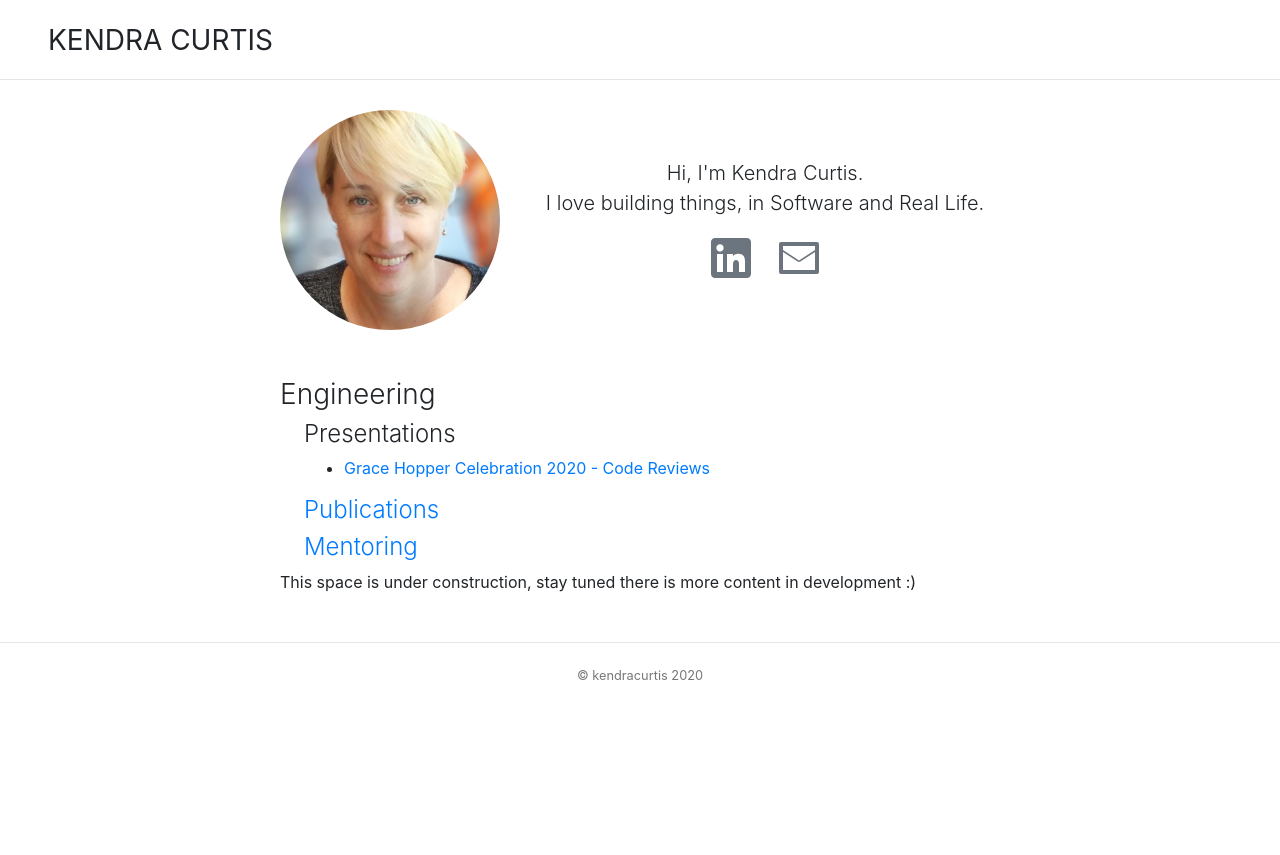
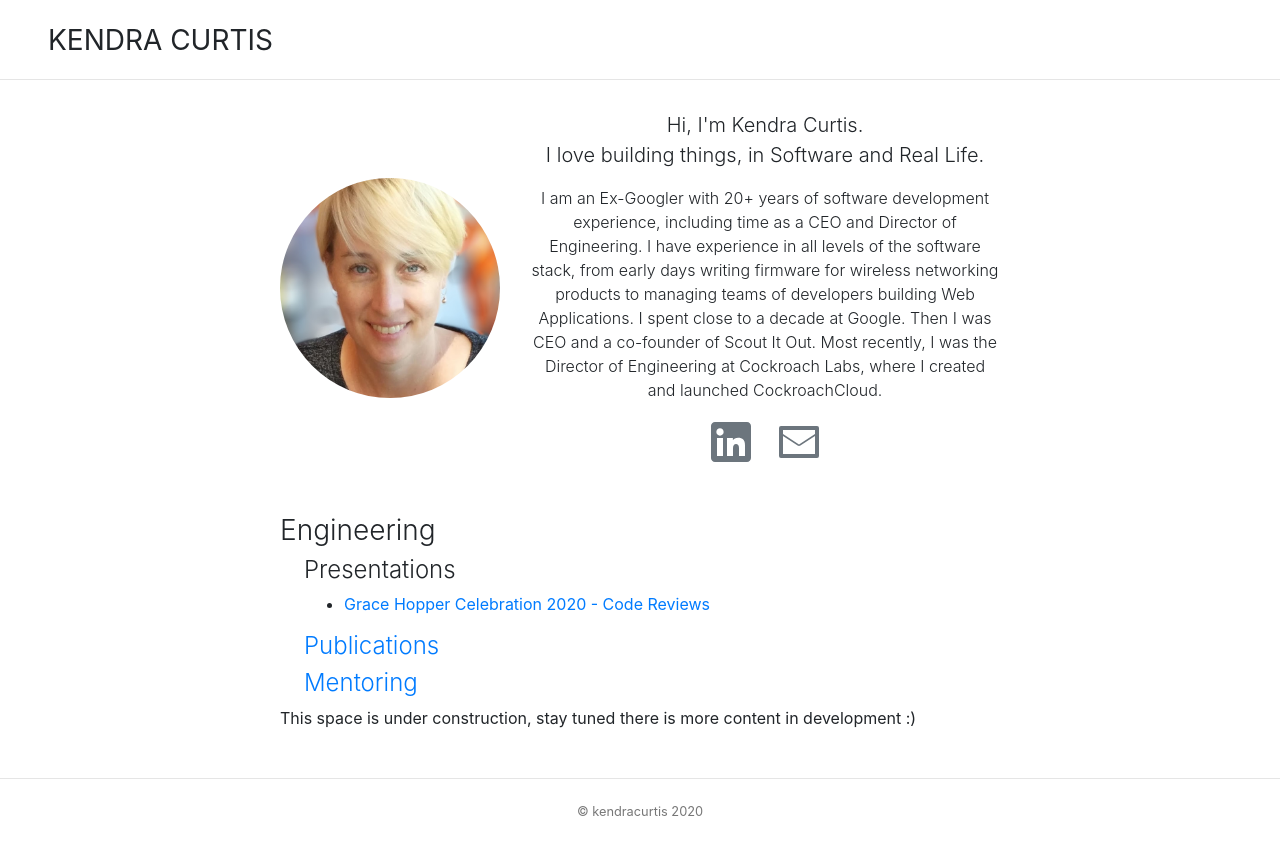
Before and after one commit to kendracurtis/kendracurtis.github.io, a Jekyll site: the page built from index.md, in a window 1280 px wide. Shown: the top 855 px of the page. Built offline with Jekyll 4.4.1, drawn with Linux system fonts in a browser that asks for light colours.

Commit message:
Added Peronal description to the main page

```diff
--- a/index.md
+++ b/index.md
@@ -9,6 +9,7 @@ title: Kendra Curtis
     	</div>
     	<div class="col-md text-center">
       		<p class="lead">Hi,  I'm Kendra Curtis. <br> I love building things, in Software and Real Life.</p>
+        <p style="font-weight: 300"> I am an Ex-Googler with 20+ years of software development experience, including time as a CEO and Director of Engineering. I have experience in all levels of the software stack, from early days writing firmware for wireless networking products to managing teams of developers building Web Applications. I spent close to a decade at Google. Then I was CEO and a co-founder of Scout It Out. Most recently, I was the Director of Engineering at Cockroach Labs, where I created and launched CockroachCloud.</p>
       		<div>
       			<a class="no-link-color-secondary pr-3" href="https://www.linkedin.com/in/curtiskendra"><svg
       				     xmlns="http://www.w3.org/2000/svg" viewBox="0 0 24 24" data-supported-dps="24x24"
```
